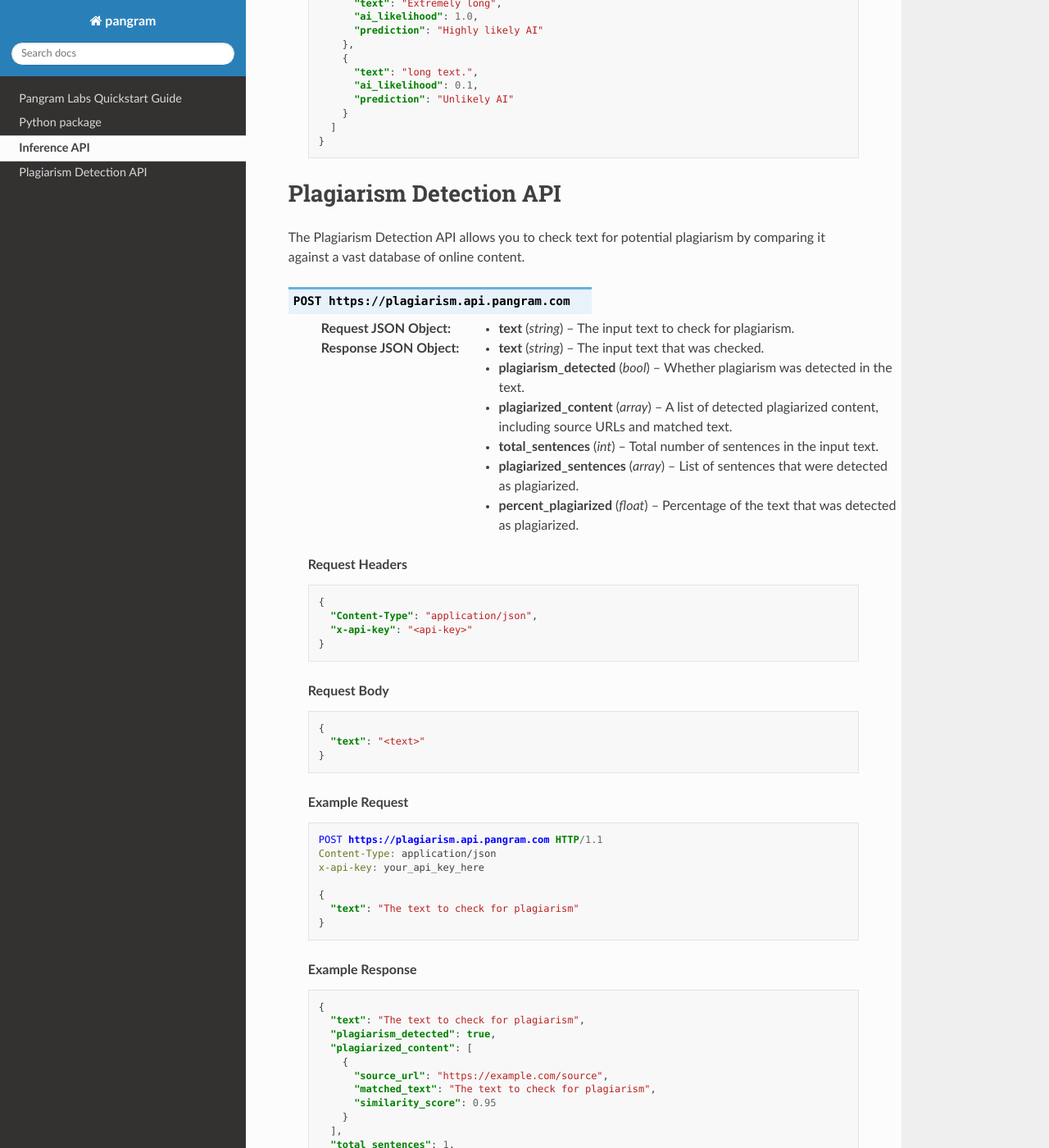
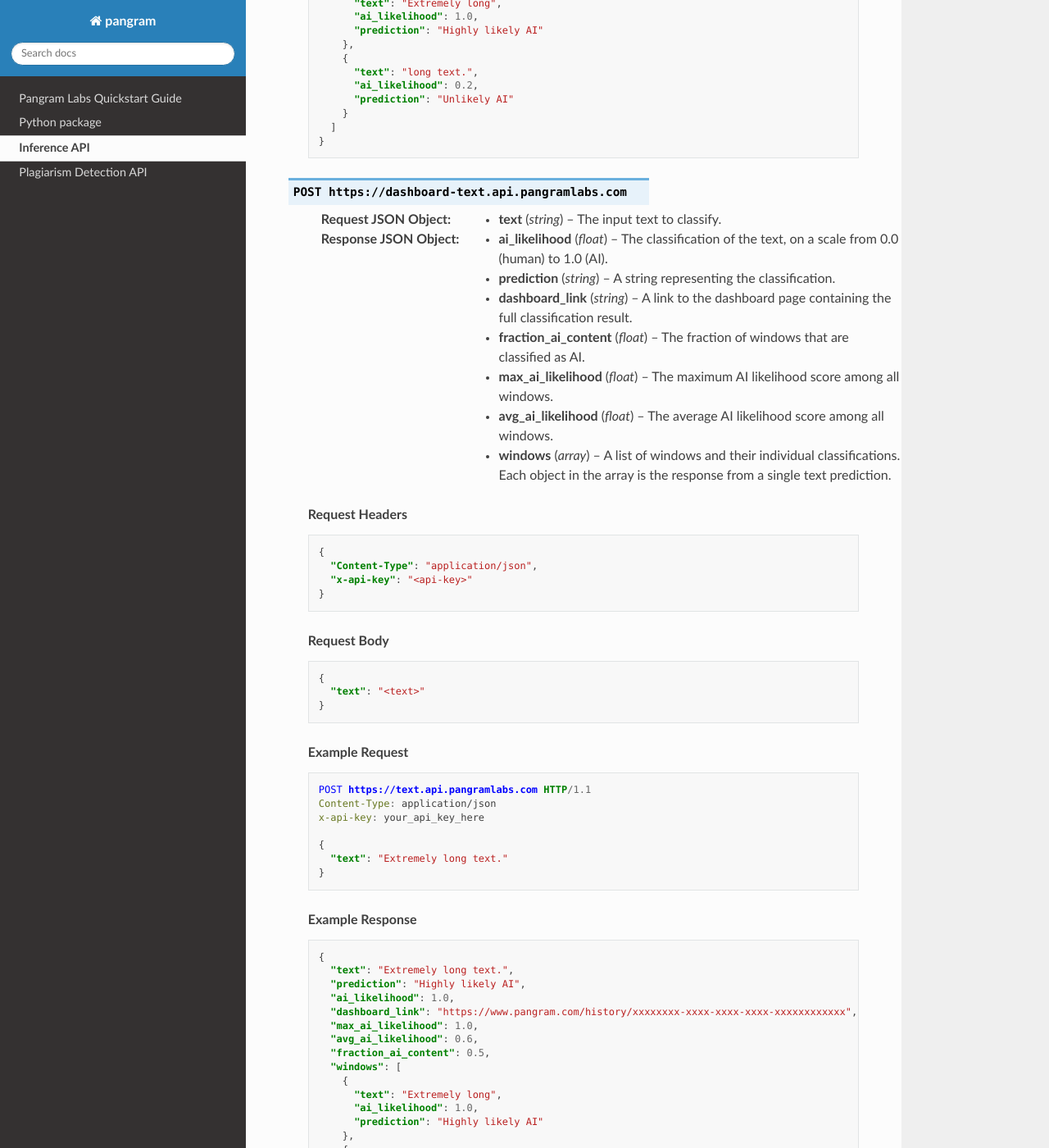
Before and after one commit to pangramlabs/pangram-sdk, a Sphinx documentation site: the page built from docs/api/rest.rst, in a window 1280 px wide and 1400 px high, scrolled down 3627 px. Shown: the whole window at 82% size. Built offline with Sphinx 7.4.7 and the Read the Docs theme 3.1.0, drawn with Linux system fonts in a browser that asks for light colours; some of the changed text lies outside the part shown.

Commit message:
add dashboard API to docs and SDK

```diff
--- a/docs/api/rest.rst
+++ b/docs/api/rest.rst
@@ -177,11 +177,78 @@ The Inference API allows you to submit text and receive an AI likelihood score.
         },
         {
           "text": "long text.",
-          "ai_likelihood": 0.1,
+          "ai_likelihood": 0.2,
           "prediction": "Unlikely AI"
         }
       ]
     }
+
+.. http:post:: https://dashboard-text.api.pangramlabs.com
+
+  :<json string text: The input text to classify.
+  :>json float ai_likelihood: The classification of the text, on a scale from 0.0 (human) to 1.0 (AI).
+  :>json string prediction: A string representing the classification.
+  :>json string dashboard_link: A link to the dashboard page containing the full classification result.
+  :>json float fraction_ai_content: The fraction of windows that are classified as AI.
+  :>json float max_ai_likelihood: The maximum AI likelihood score among all windows.
+  :>json float avg_ai_likelihood: The average AI likelihood score among all windows.
+  :>json array windows: A list of windows and their individual classifications. Each object in the array is the response from a single text prediction.
+
+  **Request Headers**
+
+  .. code-block:: json
+
+    {
+      "Content-Type": "application/json",
+      "x-api-key": "<api-key>"
+    }
+
+  **Request Body**
+
+  .. code-block:: json
+
+    {
+      "text": "<text>"
+    }
+
+  **Example Request**
+
+  .. code-block:: http
+
+    POST https://text.api.pangramlabs.com HTTP/1.1
+    Content-Type: application/json
+    x-api-key: your_api_key_here
+
+    {
+      "text": "Extremely long text."
+    }
+
+  **Example Response**
+
+  .. code-block:: json
+
+    {
+      "text": "Extremely long text.",
+      "prediction": "Highly likely AI",
+      "ai_likelihood": 1.0,
+      "dashboard_link": "https://www.pangram.com/history/xxxxxxxx-xxxx-xxxx-xxxx-xxxxxxxxxxxx",
+      "max_ai_likelihood": 1.0,
+      "avg_ai_likelihood": 0.6,
+      "fraction_ai_content": 0.5,
+      "windows": [
+        {
+          "text": "Extremely long",
+          "ai_likelihood": 1.0,
+          "prediction": "Highly likely AI"
+        },
+        {
+          "text": "long text.",
+          "ai_likelihood": 0.2,
+          "prediction": "Unlikely AI"
+        }
+      ]
+    }
+
 
 Plagiarism Detection API
 ======================
```
Also changed, not shown: 1 other file.
